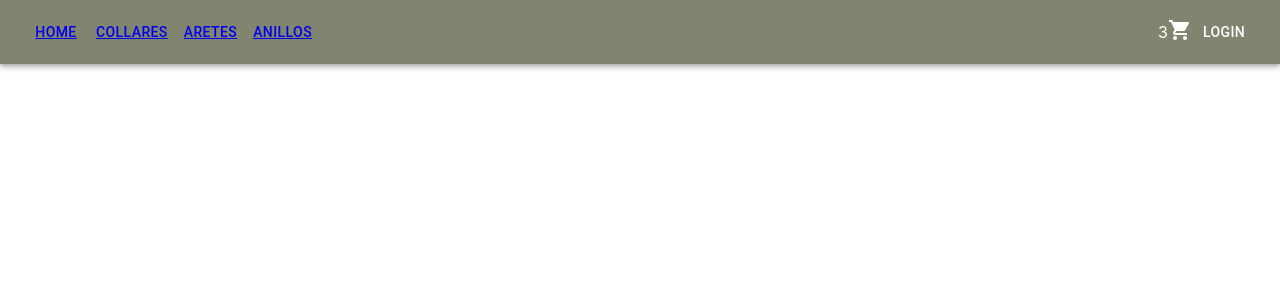
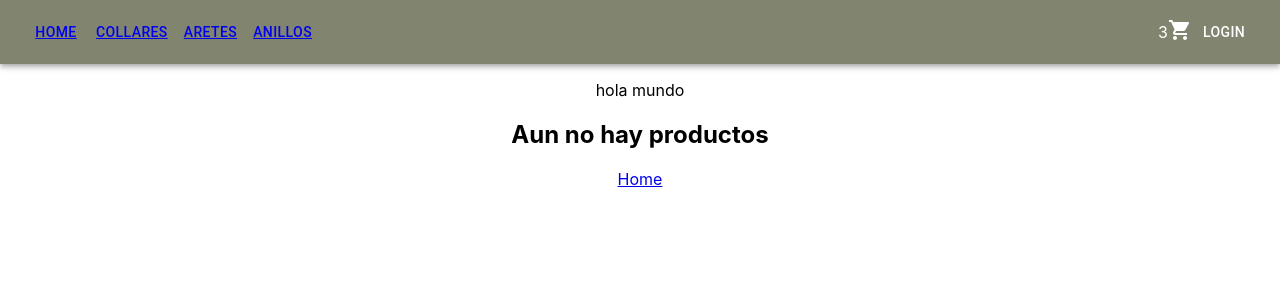
Before and after one commit to jimenez1917/vendiendodudas-jimenez, a React (Create React App) app: page /cart in a window 1280 px wide. Shown: the top 300 px of the page. Built offline with nearby package versions, Linux system fonts and the light colour scheme.

Commit message:
CartContext

```diff
--- a/src/App.js
+++ b/src/App.js
@@ -6,13 +6,17 @@ import ItemListContainer from './Components/ItemListContainer/ItemListContainer'
 import {Routes, Route} from 'react-router-dom';
 import ItemDetailContainer from './Components/ItemDetailContainer/ItemDetailContainer';
 import {useParams} from 'react-router-dom';
+import {useContext} from 'react';
+import CartContextProvider from './context/CartContext';
+import Cart from './Components/Cart/Cart';
+
 
 
 
 
 function App() {
   return (
-     <div>
+     <CartContextProvider>
       <NavBar />
       <div style={{textAlign: 'center'}}>
 
@@ -23,11 +27,13 @@ function App() {
           element={<ItemListContainer greetings="Armucura" />} />
           <Route path='/producto/:id'
           element={<ItemDetailContainer/>}/>
+          <Route path='/cart'
+          element={<Cart/>}/>
         </Routes>
 
 
       </div>
-    </div>
+    </CartContextProvider>
 
   );
 }
--- /dev/null
+++ b/src/Components/Cart/Cart.js
@@ -0,0 +1,32 @@
+import { Button } from '@mui/material';
+import React, {useContext} from 'react';
+import { CartContext } from '../../context/CartContext';
+import {Link} from 'react-router-dom';
+
+const Cart = ()=> {
+    const {cart, vaciarCarrito, deleteItemId } = useContext(CartContext)
+    console.log(cart);
+    return (
+        <>
+        <p>hola mundo</p>
+            {cart.length === 0 ? (<>
+            <h2>Aun no hay productos</h2>
+            <Link to='/'>Home</Link> </>) : (
+                <>
+                {cart.map((product)=>(
+                    <div key={product.id}>
+                        <h3>{product.title}</h3>
+                        <h3>{product.cantidad}</h3>
+                        <button onClick={()=>deleteItemId(product.id)}>Eliminar</button>
+                    </div>
+                ))}
+                <button  onClick={vaciarCarrito}>
+                    Vaciar Carrito
+                </button>
+                </>
+            )}
+        </>
+    )
+}
+
+export default Cart;
--- a/src/Components/ItemDetailContainer/ItemDetail.js
+++ b/src/Components/ItemDetailContainer/ItemDetail.js
@@ -16,7 +16,7 @@
 //         </div>
 //     )
 // }
-import React, {useState} from 'react';
+import React, {useState,useContext} from 'react';
 import Card from '@mui/material/Card';
 import CardActions from '@mui/material/CardActions';
 import CardContent from '@mui/material/CardContent';
@@ -30,6 +30,8 @@ import Grid from '@mui/material/Grid';
 import Box from '@mui/material/Box';
 import { styled } from '@mui/material/styles';
 import Paper from '@mui/material/Paper';
+import {CartContext} from '../../context/CartContext';
+
 
 const theme = createTheme({
   palette: {
@@ -46,14 +48,17 @@ const theme = createTheme({
 
 export default function ItemDetail({itemid}) {
   const [itemCount,setItemCount] = useState();
+  const {addItem, cart }=useContext(CartContext);
 
   function añadir(cantidad){
-    console.log(`Se agregan ${cantidad} productos al carrito`);
+    // console.log(`Se agregan ${cantidad} productos al carrito`);
     setItemCount(cantidad);
+    addItem(cantidad,itemid);
   }
 
-  console.log(itemid)
+
   return (
+
     <ThemeProvider theme={theme}>
     <center>
     <Box variant='fixed' sx={{
@@ -98,5 +103,6 @@ export default function ItemDetail({itemid}) {
     </Box>
     </center>
     </ThemeProvider>
+
   );
 }
--- /dev/null
+++ b/src/context/CartContext.js
@@ -0,0 +1,46 @@
+import {createContext, useState} from 'react';
+
+export const CartContext = createContext([]);
+
+const CartContextProvider = ({children}) => {
+    const [cart, setCart] = useState([]);
+    //Crear items al carrito
+    const addItem = (cantidad, items) =>{
+        if(isOnCart(items.id)){
+            sumarCantidad(cantidad,items);
+        }else{
+            setCart([...cart, {...items, cantidad }]);
+        }
+    }
+    // console.log(cart);
+
+    //revisar si esta en el carrot
+    const isOnCart=(id)=>{
+        const resp = cart.some((prod)=>prod.id === id);
+        return resp;
+    }
+
+    const sumarCantidad = (cantidad,items) =>{
+        const copia = [...cart]
+        copia.forEach((producto)=>{
+            if(producto.id === items.id){
+                producto.cantidad += cantidad;
+            }
+        })
+    }
+
+    const vaciarCarrito= ()=>{
+         setCart([]);
+    }
+
+    const deleteItemId = (id)=>{
+        console.log(id);
+        setCart(cart.filter((producto)=>producto.id !== id));
+    }
+
+
+    console.log(cart);
+    return <CartContext.Provider value ={{cart, addItem, vaciarCarrito , deleteItemId}}>{children}</CartContext.Provider>
+};
+
+export default CartContextProvider;
```
